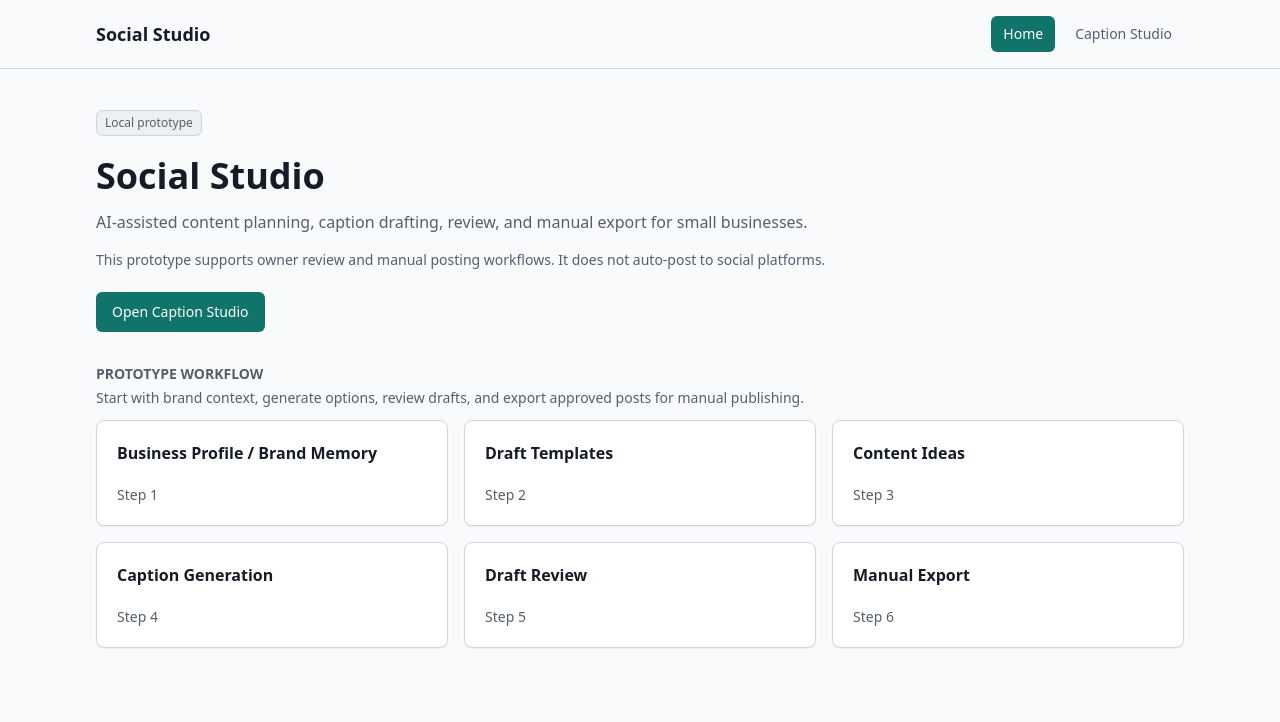
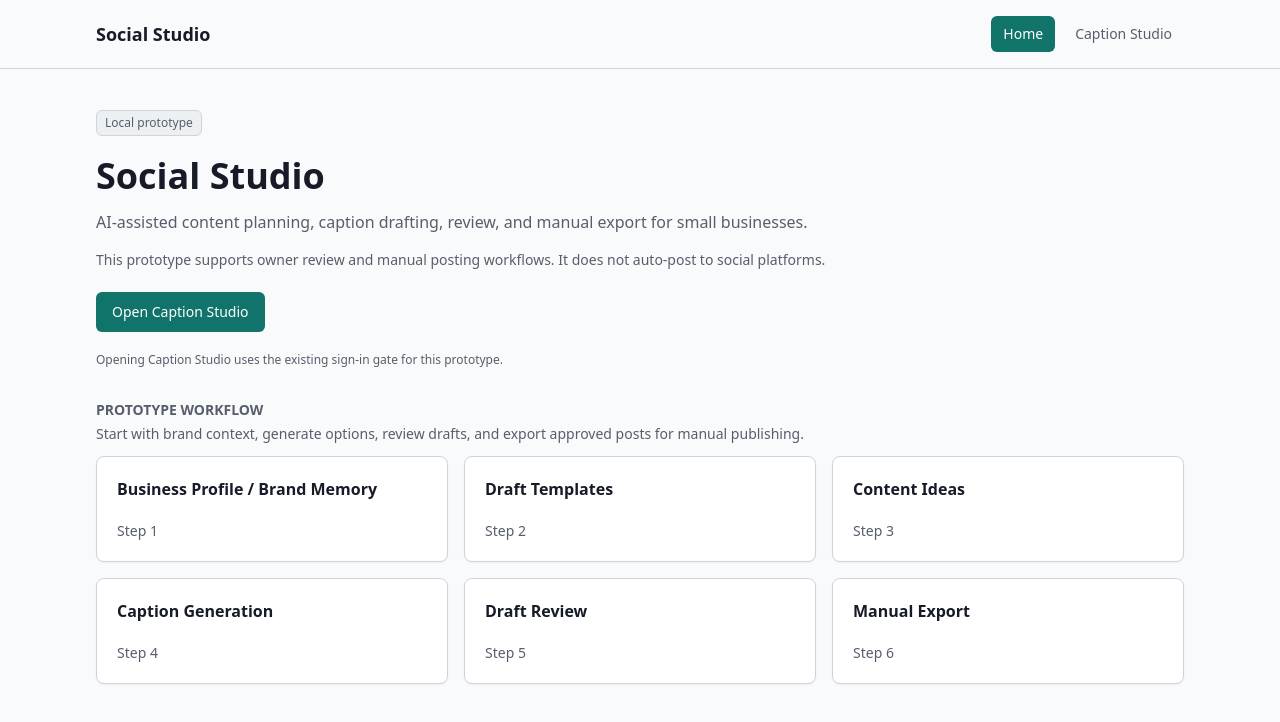
Before and after one commit to justy52/Social-Sudio, a React (Vite) app: page / in a window 1280 px wide. Shown: the top 722 px of the page. Built offline with nearby package versions, Linux system fonts and the light colour scheme; no server answers.

Commit message:
Clean up prototype navigation

```diff
--- a/src/components/business-setup-form.tsx
+++ b/src/components/business-setup-form.tsx
@@ -65,8 +65,8 @@ export function BusinessSetupForm() {
           </div>
           <CardTitle>Set up your first business</CardTitle>
           <CardDescription>
-            Add the basic brand details Social Studio will use for future captions and image
-            exports.
+            Add the basic brand details Social Studio will use for future captions, draft
+            review, and manual exports.
           </CardDescription>
         </CardHeader>
         <CardContent>
--- a/src/components/layout/prototype-nav.tsx
+++ b/src/components/layout/prototype-nav.tsx
@@ -1,12 +1,14 @@
-import { NavLink } from 'react-router-dom';
+import { NavLink, useLocation } from 'react-router-dom';
 import { cn } from '@/lib/utils';
 
 const prototypeNavigation = [
   { name: 'Home', href: '/' },
-  { name: 'Caption Studio', href: '/studio' },
+  { name: 'Caption Studio', href: '/studio', aliases: ['/caption-test'] },
 ];
 
 export function PrototypeNav() {
+  const location = useLocation();
+
   return (
     <header className="border-b border-border bg-background/95 backdrop-blur">
       <div className="mx-auto flex max-w-6xl flex-col gap-3 px-4 py-4 sm:flex-row sm:items-center sm:justify-between sm:px-6 lg:px-8">
@@ -23,7 +25,7 @@ export function PrototypeNav() {
               className={({ isActive }) =>
                 cn(
                   'rounded-md px-3 py-2 text-sm font-medium transition-colors',
-                  isActive
+                  isActive || item.aliases?.includes(location.pathname)
                     ? 'bg-primary text-primary-foreground'
                     : 'text-muted-foreground hover:bg-muted hover:text-foreground',
                 )
--- a/src/pages/home.tsx
+++ b/src/pages/home.tsx
@@ -36,6 +36,9 @@ export function HomePage() {
           <Button asChild>
             <Link to="/studio">Open Caption Studio</Link>
           </Button>
+          <p className="text-xs text-muted-foreground">
+            Opening Caption Studio uses the existing sign-in gate for this prototype.
+          </p>
         </section>
 
         <section className="space-y-3">
```
